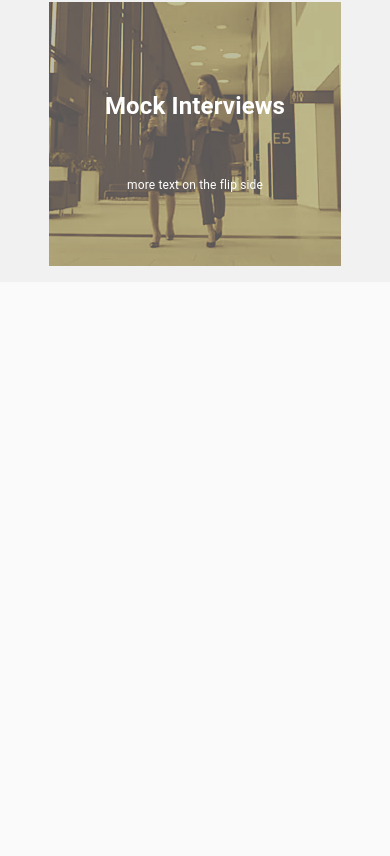
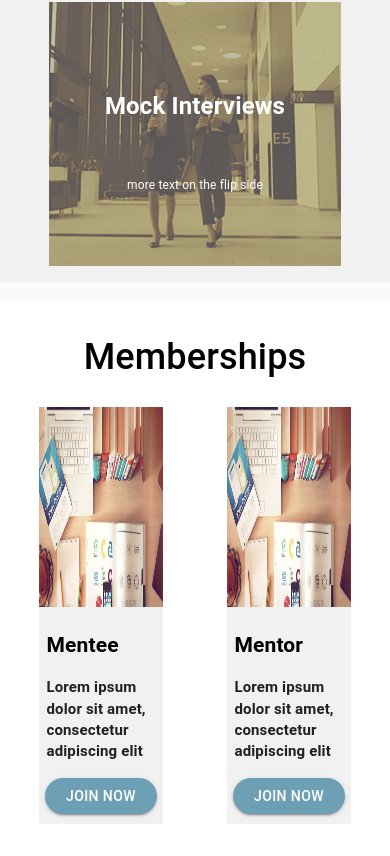
Before and after one commit to maxgala/aspire-frontend, a React (Create React App) app: page / in a window 390 px wide. Shown: the part 2282-3138 px from the top of the page. Before the commit the page ends 2640 px from the top, so only its background shows below. Built offline with nearby package versions, Linux system fonts and the light colour scheme.

Commit message:
added membership card feature and fixed responsiveness

```diff
--- a/src/Components/LandingPage/Landing.js
+++ b/src/Components/LandingPage/Landing.js
@@ -10,8 +10,7 @@ import MainImage from "./MainImage.js";
 import AboutMax from "./AboutMax.js";
 import Features from "./Features.js";
 import ScrollToTop from "./ScrollToTop.js";
-import Membership from "./Membership";
-
+import Membership from "./Membership.js";
 const useStyles = makeStyles(theme => ({
     root: {
         display: 'flex',
@@ -142,6 +141,7 @@ class Landing extends Component{
                         <AboutMax/>
                         <Features/>
                         <ScrollToTop/>
+                        <Membership/>
                     </Container>
                 </main>
             </div>
--- a/src/Components/LandingPage/Membership.js
+++ b/src/Components/LandingPage/Membership.js
@@ -1,53 +1,75 @@
 import React, {Component} from "react";
-import Mainback from "../Images/max-mainimg.jpg";
+import Grid from "@material-ui/core/Grid";
+import MembershipCard from "./MembershipCard.js"
 import {makeStyles} from "@material-ui/core/styles";
-import Card from '@material-ui/core/Card';
-import CardActionArea from '@material-ui/core/CardActionArea';
-import CardActions from '@material-ui/core/CardActions';
-import CardContent from '@material-ui/core/CardContent';
-import CardMedia from '@material-ui/core/CardMedia';
-import Button from '@material-ui/core/Button';
-import Typography from '@material-ui/core/Typography';
 
+const useStyles = makeStyles(() => ({
+  background: {
+    backgroundColor: 'white',
+  },
+  grid: {
+    paddingLeft: '10%',
+    paddingRight: '10%',
+    justifyContent: 'center',
+    alignItems: 'center',
+  },
+  features_title: {
+    paddingTop: '30px',
+    fontWeight: '500',
+    fontSize: '36px',
+    color: 'black',
+  },
+}));
 
-const useStyles = makeStyles({
-    root: {
-      maxWidth: 345,
-    },
-    media: {
-      height: 140,
-    },
-  });
+function withMyHook(Component){
+    return function WrappedComponent(props){
+        const classes = useStyles();
+        return <Component {...props} classes={classes}/>
+    }
+}
 
-  export default function Membership() {
-    const classes = useStyles();
-
-    return (
-      <Card className={classes.root}>
-        <CardActionArea>
-          <CardMedia
-            className={classes.media}
-            image="/static/images/cards/contemplative-reptile.jpg"
-            title="Contemplative Reptile"
-          />
-          <CardContent>
-            <Typography gutterBottom variant="h5" component="h2">
-              Lizard
-            </Typography>
-            <Typography variant="body2" color="textSecondary" component="p">
-              Lizards are a widespread group of squamate reptiles, with over 6,000 species, ranging
-              across all continents except Antarctica
-            </Typography>
-          </CardContent>
-        </CardActionArea>
-        <CardActions>
-          <Button size="small" color="primary">
-            Share
-          </Button>
-          <Button size="small" color="primary">
-            Learn More
-          </Button>
-        </CardActions>
-      </Card>
+class Membership extends Component{
+  render() {
+    const classes = this.props.classes;
+    return(
+      <div className={classes.background}>
+        <h1 className={classes.features_title}>Memberships</h1>
+        <Grid
+          container
+          spacing={8}
+          alignItems="center"
+          justify="center"
+          className={classes.grid}
+          >
+          <Grid
+            container
+            item xs={6} sm={6} md={6} lg={4}
+            spacing={0}
+            alignItems="center"
+            justify="center"
+          >
+            <MembershipCard
+              front_text="Mentee"
+              inner_text="Pricing Plan:"
+            />
+          </Grid>
+          <Grid
+            container
+            item xs={6} sm={6} md={6} lg={4}
+            spacing={0}
+            alignItems="center"
+            justify="center"
+          >
+            <MembershipCard
+              front_text="Mentor"
+              inner_text="Pricing Plan"
+            />
+          </Grid>
+        </Grid>
+      </div>
     );
   }
+}
+
+Membership = withMyHook(Membership);
+export default Membership;
--- /dev/null
+++ b/src/Components/LandingPage/MembershipCard.js
@@ -0,0 +1,82 @@
+import React, {Component} from "react";
+import Mainback from "../Images/max-mainimg.jpg";
+import {makeStyles} from "@material-ui/core/styles";
+import Card from '@material-ui/core/Card';
+import CardActionArea from '@material-ui/core/CardActionArea';
+import CardActions from '@material-ui/core/CardActions';
+import CardContent from '@material-ui/core/CardContent';
+import CardMedia from '@material-ui/core/CardMedia';
+import Button from '@material-ui/core/Button';
+import Typography from '@material-ui/core/Typography';
+
+
+const useStyles = makeStyles(theme => ({
+  image: {
+    position: 'relative',
+    textAlign: 'center',
+    height: '70%'
+  },
+  card: {
+    height: '100%',
+    backgroundColor: '#F1F1F1'
+  },
+  front_text: {
+    fontSize: '21px',
+    color: 'black',
+    textAlign: 'left',
+    marginLeft : '6%'
+  },
+  small_text: {
+    textAlign: 'left',
+    marginLeft: '6%',
+    fontSize: '15px'
+  },
+  button: {
+    backgroundColor: "#6EA0B5",
+    marginTop:"2%",
+    marginBottom: '8%',
+    borderRadius: 50,
+    color: "white",
+    width: '90%',
+    '&:hover': {
+        backgroundColor: "#F1F1F1",
+        color: '#484848'
+    }
+},
+  line: {
+    width: '60%',
+    marginBottom: '10%'
+  }
+}));
+
+function withMyHook(Component){
+    return function WrappedComponent(props){
+        const classes = useStyles();
+        return <Component {...props} classes={classes}/>
+    }
+}
+
+class MembershipCard extends Component{
+  constructor(props) {
+    super(props);
+
+  }
+
+
+  render() {
+    const classes = this.props.classes;
+    return (
+      <div>
+        <div className={classes.card}>
+          <img style={{width: '100%', height: '200px'}} src={Mainback} alt="Membership Image"/>
+          <h2 className={classes.front_text}>{this.props.front_text}</h2>
+          <h2 className={classes.small_text}>Lorem ipsum dolor sit amet, consectetur adipiscing elit</h2>
+          <Button className={classes.button} variant="contained">Join Now</Button>
+        </div>
+      </div>
+    )
+  }
+}
+
+MembershipCard = withMyHook(MembershipCard);
+export default MembershipCard;
```
